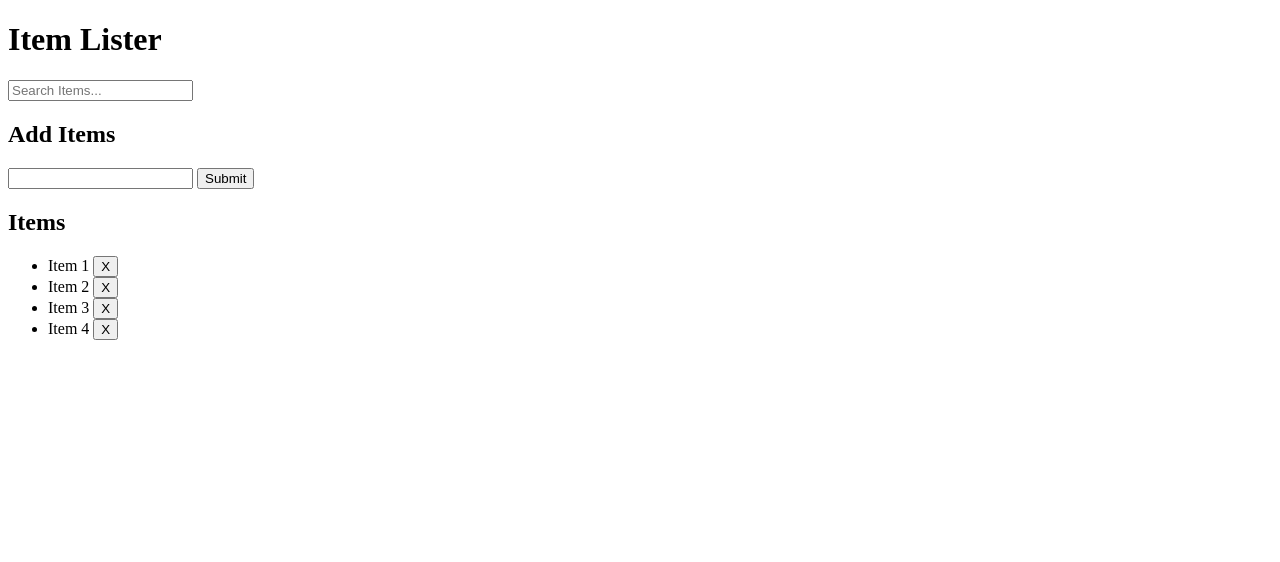
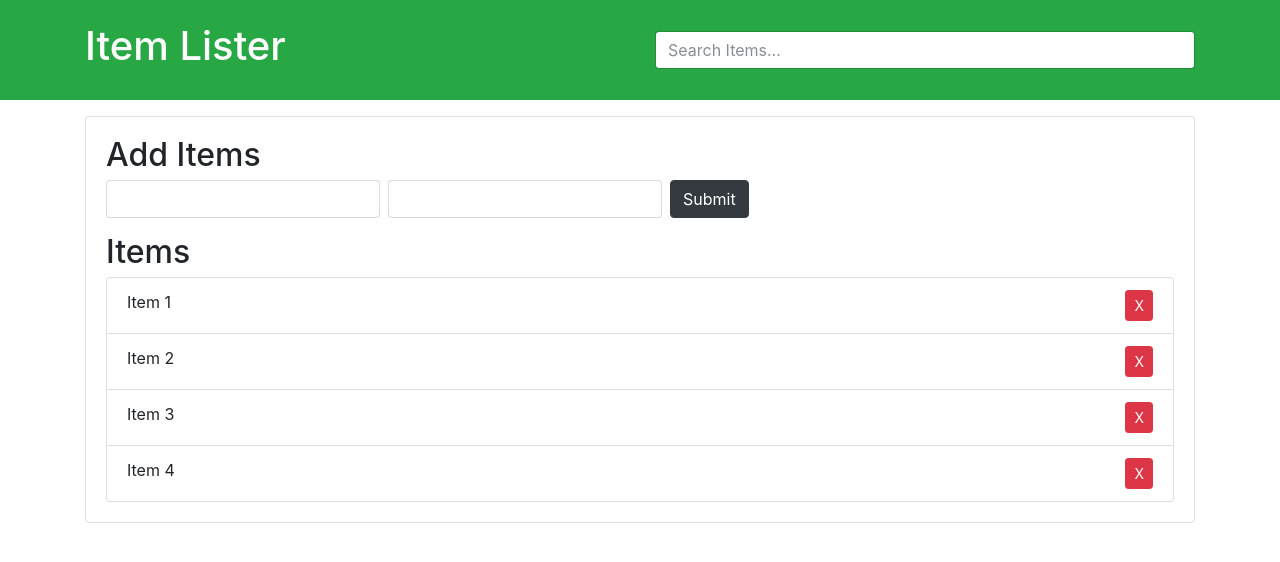
Before and after one commit to amaankhan67/Demo, a plain HTML site: page index2.html in a window 1280 px wide. Drawn offline with nearby package versions, Linux system fonts and the light colour scheme.

Commit message:
Update index2.html

```diff
--- a/index2.html
+++ b/index2.html
@@ -4,6 +4,7 @@
   <meta charset="UTF-8">
   <meta http-equiv="X-UA-Compatible" content="IE=edge">
   <meta name="viewport" content="width=device-width, initial-scale=1.0">
+  <link rel="stylesheet" href="https://maxcdn.bootstrapcdn.com/bootstrap/4.0.0-beta/css/bootstrap.min.css" integrity="sha384-/Y6pD6FV/Vv2HJnA6t+vslU6fwYXjCFtcEpHbNJ0lyAFsXTsjBbfaDjzALeQsN6M" crossorigin="anonymous">
   <title>Document</title>
 </head>
 <body>
@@ -24,6 +25,7 @@
     <h2 class="title">Add Items</h2>
     <form id="addForm" class="form-inline mb-3">
       <input type="text" class="form-control mr-2" id="item">
+      <input type="text" class="form-control mr-2" id="item2">
       <input type="submit" class="btn btn-dark" value="Submit">
     </form>
     <h2 class="title">Items</h2>
```
